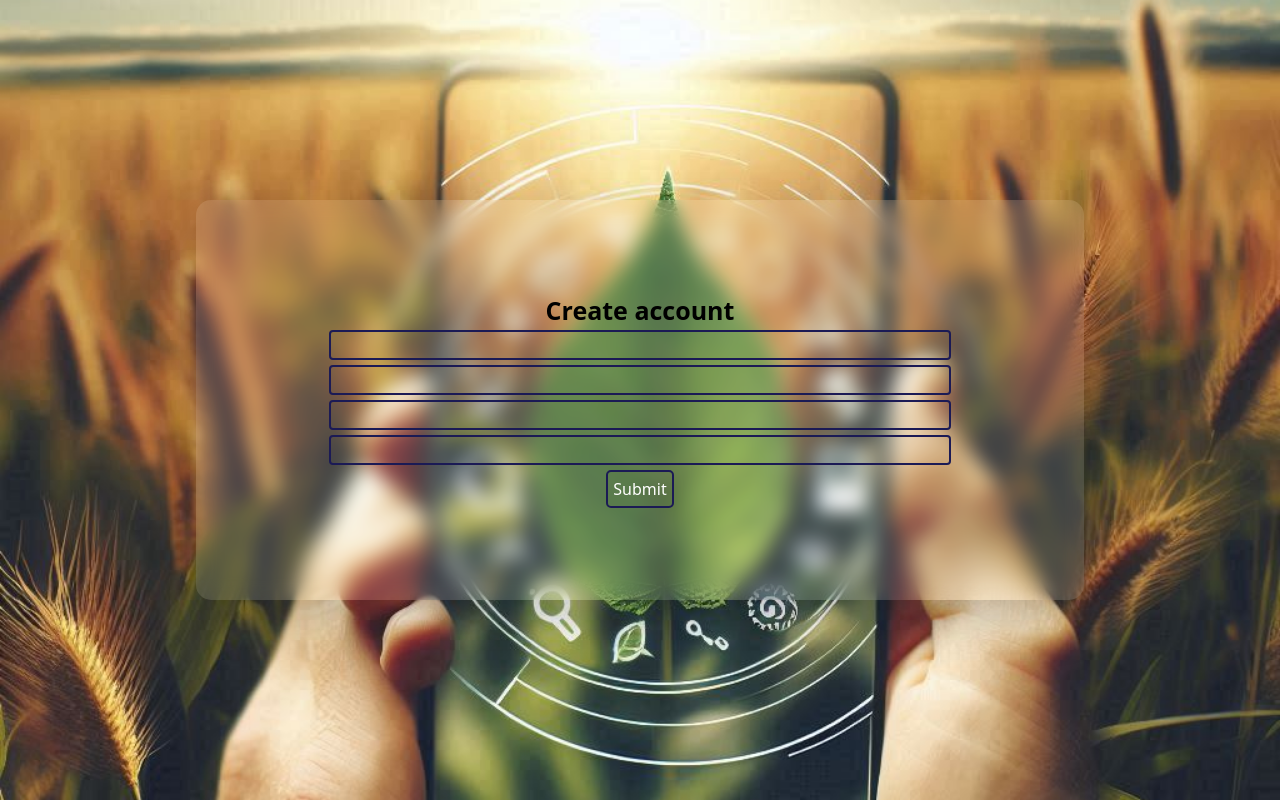
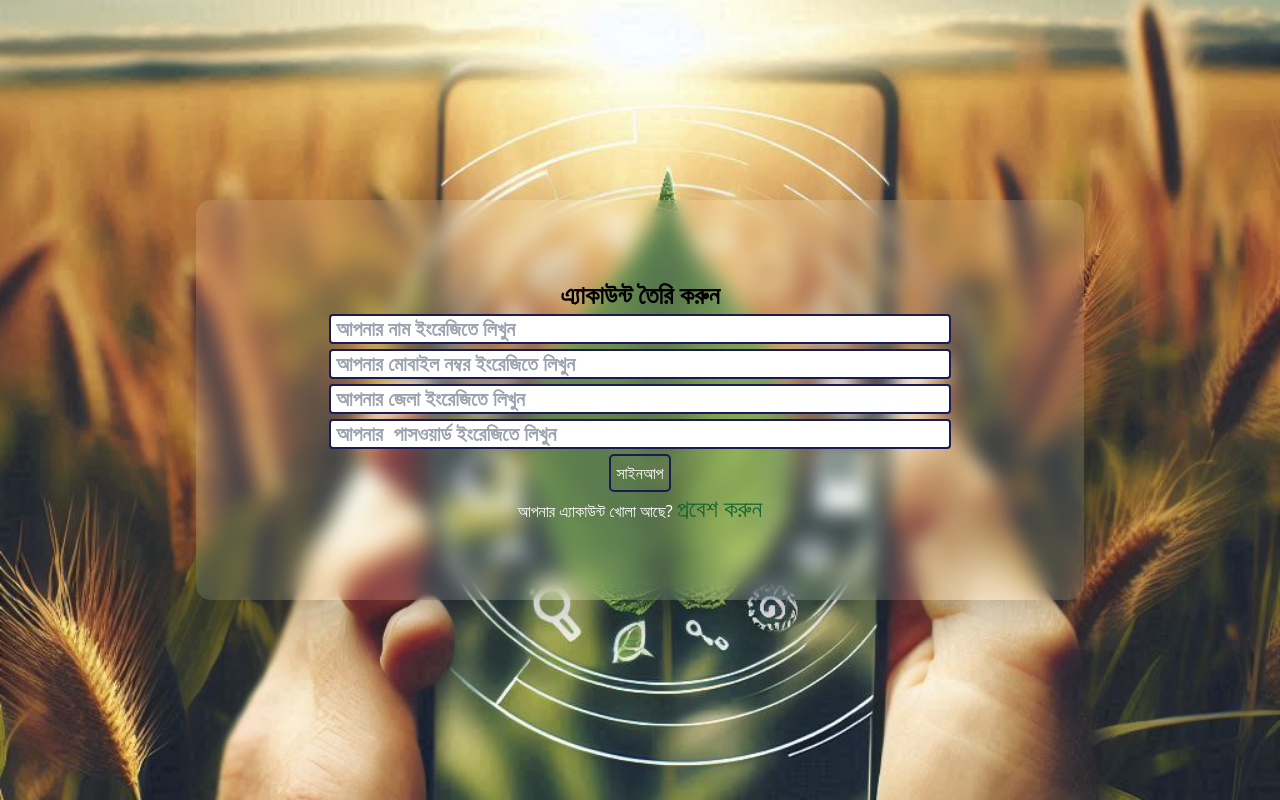
Before and after one commit to samratabduljalil/AgriCareHub, a React (Vite) app in the folder frontend/: page /UserSignup in a window 1280 px wide. Built offline with nearby package versions, Linux system fonts and the light colour scheme; no server answers.

Commit message:
final touch

```diff
--- a/frontend/src/Component/sidebar.tsx
+++ b/frontend/src/Component/sidebar.tsx
@@ -29,7 +29,7 @@ const Sidebar = () => {
 
 
             <ul className='ul'>
-                <NavLink to="/"><li className='li'>Home</li></NavLink>
+                <NavLink to="/AdminDashboard"><li className='li'>Dashboard</li></NavLink>
                 <NavLink to="/UpMedication"><li className='li'>Insert Medication details</li></NavLink>
                 <NavLink to="/UpdateMedication"><li className='li'>Update Medication details</li></NavLink>
                 <NavLink to="/DeleteMedication"><li className='li'>Delete Medication Details</li></NavLink>
--- a/frontend/src/Pages/Admin.tsx
+++ b/frontend/src/Pages/Admin.tsx
@@ -9,7 +9,8 @@ import { useNavigate } from 'react-router-dom';
 const Admin = () => {
   const navigate =useNavigate();
   const [auth,setAuth]=useState(false)
-  const [admin_id,setAdmin_id]= useState('')
+  const [Data,setData]= useState([])
+
 
   axios.defaults.withCredentials = true;
 
@@ -20,7 +21,7 @@ const Admin = () => {
 
   if(res.data.Status==="Success"){
    setAuth(true);
-   setAdmin_id(res.data.admin_id)
+
 
   }else{
       setAuth(false);
@@ -37,6 +38,21 @@ const Admin = () => {
 
 
 
+  useEffect(()=>{
+
+    axios.get('http://localhost:2000/district_data')
+    .then(res=>{
+      setData(res.data)
+
+
+    })
+
+
+    },[])
+
+
+
+
   return (<> {
     auth ?
     <>
@@ -44,30 +60,27 @@ const Admin = () => {
     <Sidebar />
 
     <div className="card_container">
-      <div className="card_contain">
 
-
-        <div className="card">
-
-
-        </div>
-        <div className="card">
-
-
-        </div>
-        <div className="card">
-
-
-        </div>
-        <div className="card">
-
-
-        </div>
-
-
-
-      </div>
-
+    <table className="data-table">
+                <thead>
+                    <tr>
+                        <th>Row Number</th>
+                        <th>District</th>
+                        <th>Disease Name</th>
+                        <th>Count</th>
+                    </tr>
+                </thead>
+                <tbody>
+                    {Data.map((row, index) => (
+                        <tr key={index}>
+                            <td>{index + 1}</td> {/* Adding row number */}
+                            <td>{row.District_Name}</td> {/* Assuming 'district' is a field in your API response */}
+                            <td>{row.Disease_Name}</td> {/* Assuming 'disease_name' is a field in your API response */}
+                            <td>{row.count}</td> {/* Assuming 'count' is a field in your API response representing the count */}
+                        </tr>
+                    ))}
+                </tbody>
+            </table>
 
     </div>
 
--- a/frontend/src/Pages/Home.tsx
+++ b/frontend/src/Pages/Home.tsx
@@ -71,7 +71,7 @@ function Home() {
 
         <div className="card_h">
           <img src="\public\image\_14cdbdd2-955a-4e74-a067-18387740e6d1.png" alt="" className='home_image' />
-          <p className='card_text'>আপনার ফসলের রোগ নির্ণয় করতে চাইলে বোতামে চাপ দিন।  কিভাবে করবেন জানতে চাইলে বোতামে চাপ দিন।</p>
+          <p className='card_text'>আপনার ফসলের রোগ নির্ণয় করতে চাইলে 'ছবি নির্বাচন করুন' বোতামে চাপ দিন</p>
           {
 
             auth ?
--- a/frontend/src/Pages/Login.tsx
+++ b/frontend/src/Pages/Login.tsx
@@ -4,6 +4,7 @@ import './Signup.css';
 import Sidebar from '../Component/sidebar';
 import { useNavigate } from 'react-router-dom';
 import { useEffect } from "react";
+
 
 
 
@@ -66,7 +67,7 @@ const Login = () => {
             <div className="card_container_med_s">
                 <div className="card_contain_med_s">
                     <div className="card_med_s">
-                        <h1 className='Up_title_s'>Create account</h1>
+                        <h1 className='Up_title_s'>LogIn account</h1>
                         <form onSubmit={handleSubmit}>
 
 
--- a/frontend/src/Pages/Signup.css
+++ b/frontend/src/Pages/Signup.css
@@ -66,10 +66,10 @@
     width: 70%;
     padding: 5px;
     border-radius: 4px;
-    color: rgb(9, 9, 9);
+    color: rgb(0, 0, 0);
     font-size: 20px;
     font-weight: bolder;
-    background: transparent;
+
     border: 2px solid #1B1A55;
 
 }
--- a/frontend/src/Pages/UserLogin.tsx
+++ b/frontend/src/Pages/UserLogin.tsx
@@ -5,6 +5,7 @@ import Navbar from '../Component/Navbar'
 import Sidebar from '../Component/sidebar';
 import Footer from '../Component/Footer'
 import { useNavigate } from 'react-router-dom';
+import { NavLink } from 'react-router-dom';
 
 
 const UserLogin = () => {
@@ -74,16 +75,17 @@ const UserLogin = () => {
           <Navbar/>
 
                     <div className="card_med_s">
-                        <h1 className='Up_title_s'>Login account</h1>
+                        <h1 className='Up_title_s'>এ্যাকাউন্টে প্রবেশ</h1>
                         <form onSubmit={handleSubmit}>
 
 
 
 
-                            <input className='UP_in_box_s' type="text" value={Phone} onChange={(e) => setPhone(e.target.value)}  placeholder='Enter phone'/>
-                            <input className='UP_in_box_s' type="text" value={Password} onChange={(e) => setPassword(e.target.value)} placeholder='Enter phone' />
+                            <input className='UP_in_box_s' type="text" value={Phone} onChange={(e) => setPhone(e.target.value)}  placeholder='আপনার মোবাইল নম্বর ইংরেজিতে লিখুন'/>
+                            <input className='UP_in_box_s' type="text" value={Password} onChange={(e) => setPassword(e.target.value)} placeholder='আপনার  পাসওয়ার্ড ইংরেজিতে লিখুন' />
                             <br></br>
-                            <button className='UP_btn_submit_s' type="submit">Login</button>
+                            <button className='UP_btn_submit_s' type="submit">প্রবেশ</button>
+                            <p>আপনার এ্যাকাউন্ট খোলা নেই?   <NavLink to="/UserSignup" className="text-green-700 text-2xl">খুলুন</NavLink></p>
                         </form>
                     </div>
                 </div>
--- a/frontend/src/Pages/UserSignup.tsx
+++ b/frontend/src/Pages/UserSignup.tsx
@@ -2,6 +2,7 @@ import React, { useState, useEffect } from 'react';
 import axios from 'axios';
 import './Signup.css';
 import { useNavigate } from 'react-router-dom';
+import { NavLink } from 'react-router-dom';
 
 const UserSignup = () => {
     const [Phone, setPhone] = useState('');
@@ -51,6 +52,7 @@ const UserSignup = () => {
             setDistrict('');
             setPassword('');
             alert("signup Successfully")
+            navigate('/UserLogin')
 
         } catch (error) {
             console.error(error);
@@ -64,18 +66,19 @@ const UserSignup = () => {
             <div className="card_container_med_s">
                 <div className="card_contain_med_s">
                     <div className="card_med_s">
-                        <h1 className='Up_title_s'>Create account</h1>
+                        <h1 className='Up_title_s'>এ্যাকাউন্ট তৈরি করুন</h1>
                         <form onSubmit={handleSubmit}>
 
 
-                            <input className='UP_in_box_s' type="text" value={Name} onChange={(e) => setName(e.target.value)} placeholder='' />
+                            <input className='UP_in_box_s' type="text" value={Name} onChange={(e) => setName(e.target.value)} placeholder='আপনার নাম ইংরেজিতে লিখুন' />
 
-                            <input className='UP_in_box_s' type="text" value={Phone} onChange={(e) => setPhone(e.target.value)} placeholder='' />
+                            <input className='UP_in_box_s' type="text" value={Phone} onChange={(e) => setPhone(e.target.value)} placeholder='আপনার মোবাইল নম্বর ইংরেজিতে লিখুন' />
 
-                            <input className='UP_in_box_s' type="text" value={District} onChange={(e) => setDistrict(e.target.value)} placeholder='' />
-                            <input className='UP_in_box_s' type="text" value={Password} onChange={(e) => setPassword(e.target.value)} placeholder='' />
+                            <input className='UP_in_box_s' type="text" value={District} onChange={(e) => setDistrict(e.target.value)} placeholder='আপনার জেলা ইংরেজিতে লিখুন' />
+                            <input className='UP_in_box_s' type="text" value={Password} onChange={(e) => setPassword(e.target.value)} placeholder='আপনার  পাসওয়ার্ড ইংরেজিতে লিখুন' />
                             <br></br>
-                            <button className='UP_btn_submit_s' type="submit">Submit</button>
+                            <button className='UP_btn_submit_s' type="submit">সাইনআপ</button>
+                            <p>আপনার এ্যাকাউন্ট খোলা আছে?  <NavLink to="/UserLogin" className="text-green-800 text-2xl"> প্রবেশ করুন </NavLink></p>
                         </form>
                     </div>
                 </div>
--- a/frontend/src/Pages/admin.css
+++ b/frontend/src/Pages/admin.css
@@ -41,3 +41,22 @@
 
 
 }
+.data-table {
+    width: 100%;
+    border-collapse: collapse;
+    border: 1px solid #ddd;
+}
+
+.data-table th, .data-table td {
+    padding: 8px;
+    border: 1px solid #ddd;
+    text-align: left;
+}
+
+.data-table th {
+    background-color: #f2f2f2;
+}
+
+.data-table tbody tr:nth-child(even) {
+    background-color: #f2f2f2;
+}
```
Also changed, not shown: 1 other file (tests, documents, lock files or other folders).
